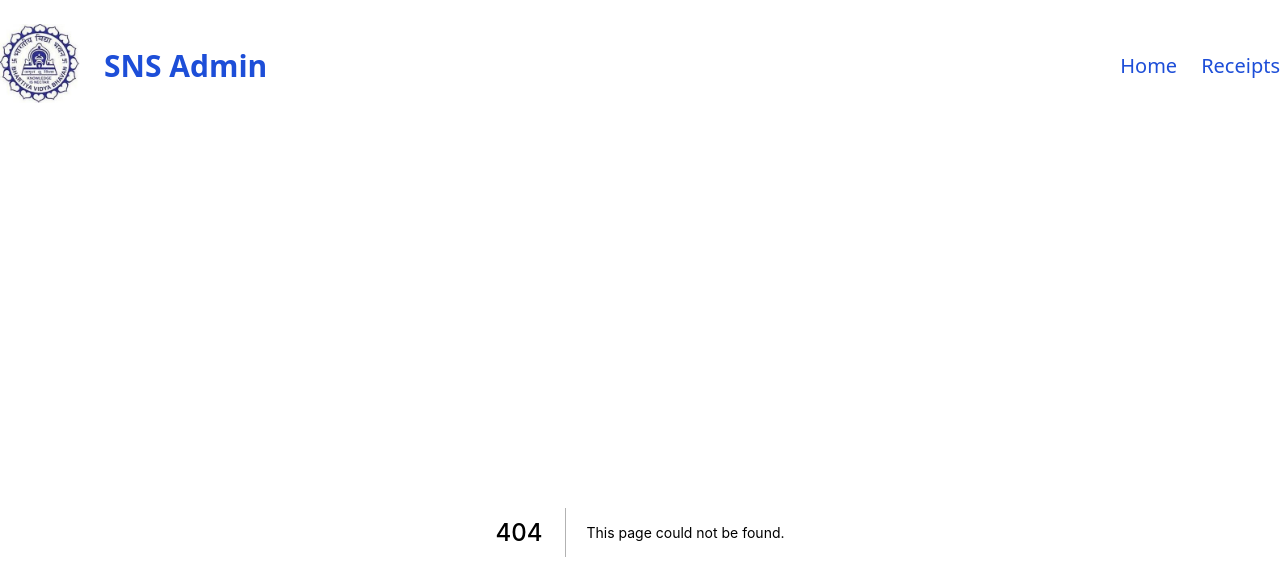
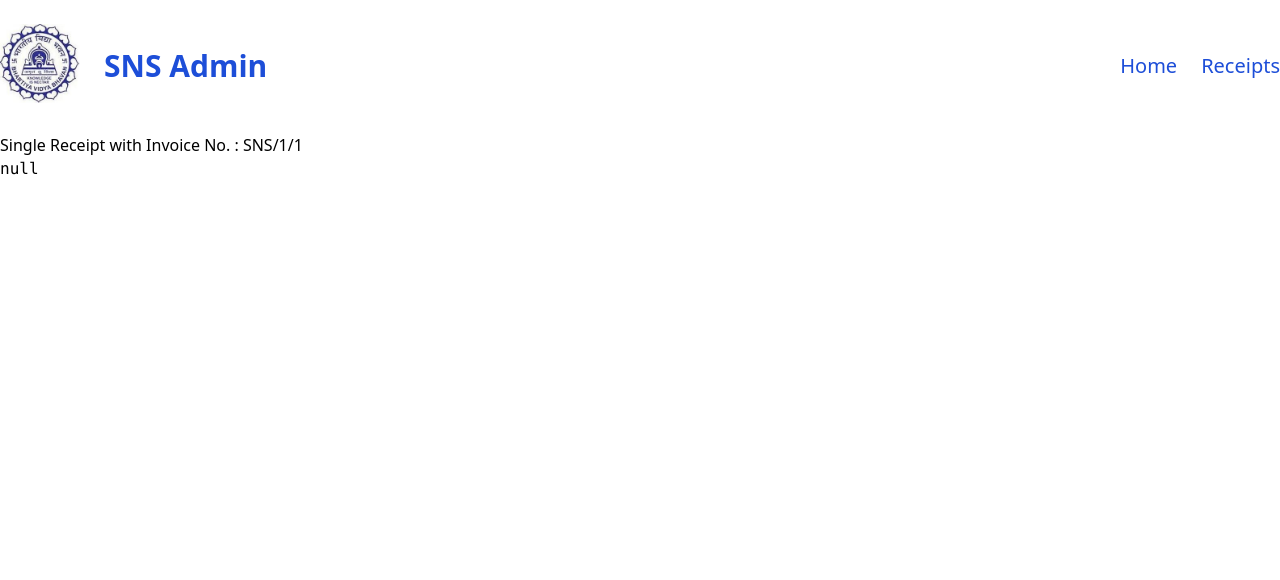
Before and after one commit to NeeshSamsi/bvb, a Next.js app: page /receipts/1/1 in a window 1280 px wide. Before the commit this address had no page. Shown: the top 580 px of the page. Built offline with nearby package versions, Linux system fonts and the light colour scheme; no server answers.

Commit message:
feat: Add and fetch single receipt Page

```diff
--- /dev/null
+++ b/pages/receipts/[year]/[invNo].tsx
@@ -0,0 +1,34 @@
+import type { NextPage } from "next"
+import { useRouter } from "next/router"
+import { useEffect, useState } from "react"
+// import axios from "axios"
+
+const SingleReceipt: NextPage = () => {
+  const [receipt, setReceipt] = useState(null)
+
+  const router = useRouter()
+  const { year, invNo } = router.query
+
+  const getReceipt = async () => {
+    const data = await fetch(`/api/receipts/${year}/${invNo}`)
+    const receipt = await data.json()
+
+    setReceipt(receipt)
+  }
+
+  useEffect(() => {
+    getReceipt()
+  })
+
+  return (
+    <div>
+      <p>
+        Single Receipt with Invoice No. : SNS/{year}/{invNo}
+      </p>
+
+      <pre>{JSON.stringify(receipt, null, 2)}</pre>
+    </div>
+  )
+}
+
+export default SingleReceipt
```
